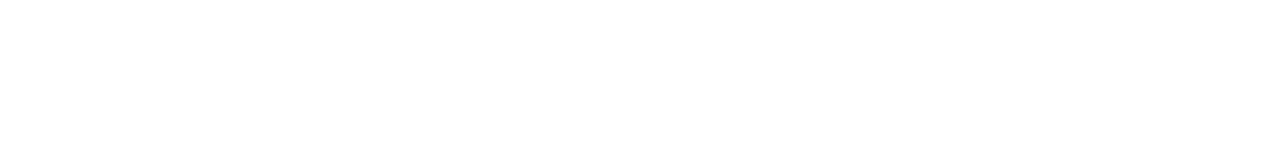
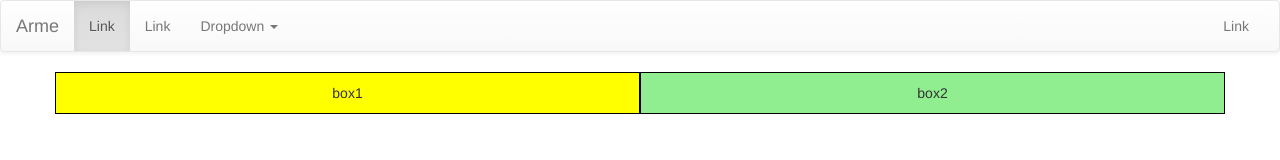
Before and after one commit to gioarme1/provabootstrap, a plain HTML site: page index.html in a window 1280 px wide. Drawn offline with nearby package versions, Linux system fonts and the light colour scheme.

Commit message:
Home page con menù

```diff
--- a/index.html
+++ b/index.html
@@ -2,9 +2,63 @@
 <html lang="en">
 <head>
     <meta charset="UTF-8">
-    <title>Title</title>
+    <title>Bootstrap</title>
+    <!-- Latest compiled and minified CSS -->
+    <link rel="stylesheet" href="https://cdn.jsdelivr.net/npm/bootstrap@3.3.7/dist/css/bootstrap.min.css" integrity="sha384-BVYiiSIFeK1dGmJRAkycuHAHRg32OmUcww7on3RYdg4Va+PmSTsz/K68vbdEjh4u" crossorigin="anonymous">
+
+    <!-- Optional theme -->
+    <link rel="stylesheet" href="https://cdn.jsdelivr.net/npm/bootstrap@3.3.7/dist/css/bootstrap-theme.min.css" integrity="sha384-rHyoN1iRsVXV4nD0JutlnGaslCJuC7uwjduW9SVrLvRYooPp2bWYgmgJQIXwl/Sp" crossorigin="anonymous">
+    <script src="https://ajax.googleapis.com/ajax/libs/jquery/1.12.4/jquery.min.js"></script>
+    <!-- Latest compiled and minified JavaScript -->
+    <script src="https://cdn.jsdelivr.net/npm/bootstrap@3.3.7/dist/js/bootstrap.min.js" integrity="sha384-Tc5IQib027qvyjSMfHjOMaLkfuWVxZxUPnCJA7l2mCWNIpG9mGCD8wGNIcPD7Txa" crossorigin="anonymous"></script>
+    <meta name="viewport" content="width=device-width, initial-scale=1">
+    <link rel="stylesheet" href="style.css">
 </head>
 <body>
+<nav class="navbar navbar-default">
+    <div class="container-fluid">
+        <!-- Brand and toggle get grouped for better mobile display -->
+        <div class="navbar-header">
+            <button type="button" class="navbar-toggle collapsed" data-toggle="collapse" data-target="#bs-example-navbar-collapse-1" aria-expanded="false">
+                <span class="sr-only">Toggle navigation</span>
+                <span class="icon-bar"></span>
+                <span class="icon-bar"></span>
+                <span class="icon-bar"></span>
+            </button>
+            <a class="navbar-brand" href="#">Arme</a>
+        </div>
 
+        <!-- Collect the nav links, forms, and other content for toggling -->
+        <div class="collapse navbar-collapse" id="bs-example-navbar-collapse-1">
+            <ul class="nav navbar-nav">
+                <li class="active"><a href="#">Link <span class="sr-only">(current)</span></a></li>
+                <li><a href="#">Link</a></li>
+                <li class="dropdown">
+                    <a href="#" class="dropdown-toggle" data-toggle="dropdown" role="button" aria-haspopup="true" aria-expanded="false">Dropdown <span class="caret"></span></a>
+                    <ul class="dropdown-menu">
+                        <li><a href="#">Action</a></li>
+                        <li><a href="#">Another action</a></li>
+                        <li><a href="#">Something else here</a></li>
+                        <li role="separator" class="divider"></li>
+                        <li><a href="#">Separated link</a></li>
+                        <li role="separator" class="divider"></li>
+                        <li><a href="#">One more separated link</a></li>
+                    </ul>
+                </li>
+            </ul>
+
+            <ul class="nav navbar-nav navbar-right">
+                <li><a href="#">Link</a></li>
+            </ul>
+        </div><!-- /.navbar-collapse -->
+    </div><!-- /.container-fluid -->
+</nav>
+
+<div class="container">
+    <div class="row">
+        <div class="col-md-6 col-xs-6 box1 centra bordo-nero">box1</div>
+        <div class="col-md-6 col-xs-6 box2 centra bordo-nero">box2</div>
+    </div>
+</div>
 </body>
 </html>
--- /dev/null
+++ b/style.css
@@ -0,0 +1,15 @@
+.centra {
+    text-align: center;
+    padding: 10px;
+}
+
+.bordo-nero {
+    border: solid black 1px;
+}
+.box1 {
+    background-color: yellow;
+}
+
+.box2 {
+   background-color: lightgreen;
+}
```
